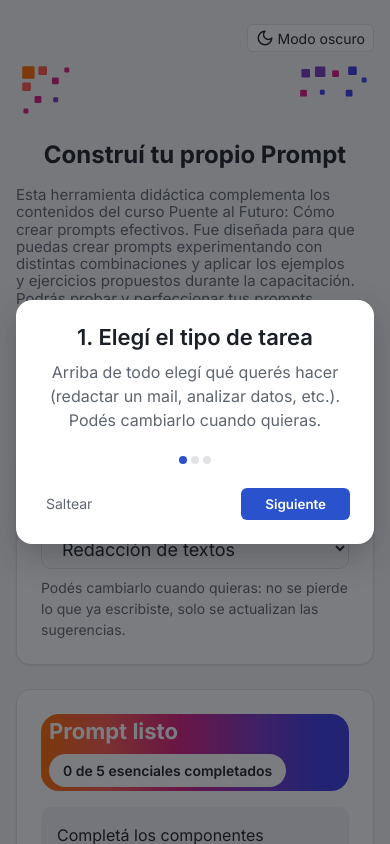
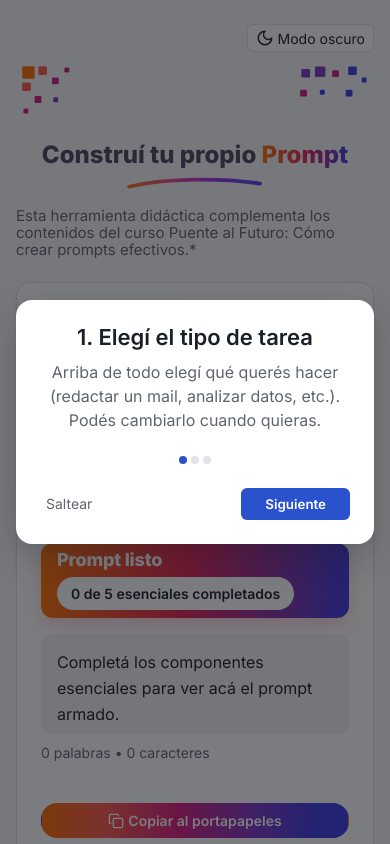
Before and after one commit to FranciscoBonfanti/Generador-de-prompts, a React (Vite) app: page / in a window 390 px wide. Shown: the top 844 px of the page. Built offline with nearby package versions, Linux system fonts and the light colour scheme.

Commit message:
listo2.0

```diff
--- a/src/App.css
+++ b/src/App.css
@@ -2,6 +2,40 @@
   max-width: 1800px;
   margin: 0 auto;
   padding: var(--space-md) clamp(1rem, 4vw, 4rem) var(--space-lg);
+}
+
+.app-footer__text-wrap {
+  flex: 1;
+  display: flex;
+  justify-content: center;
+  padding: 0 var(--space-md);
+  pointer-events: auto;
+}
+
+.app-footer__text {
+  margin: 0;
+  max-width: 800px;
+  font-size: 0.875rem;
+  line-height: 1.5;
+  color: var(--color-text-muted);
+  text-align: justify;
+  text-justify: inter-word;
+  hyphens: auto;
+}
+
+@media (max-width: 640px) {
+  .app-footer__text-wrap {
+    flex-basis: 100%;
+    order: 3;
+    padding: var(--space-sm) 0 0;
+  }
+
+  .app-footer__text {
+    max-width: 100%;
+    text-align: left;
+    text-justify: auto;
+    hyphens: none;
+  }
 }
 
 .app-toolbar {
--- a/src/App.jsx
+++ b/src/App.jsx
@@ -33,7 +33,18 @@ function AppShell() {
       </main>
 
       <footer className="app-footer">
-        <CornerDecoration />
+        <CornerDecoration>
+          <div className="app-footer__text-wrap">
+            <p className="app-footer__text">
+              Fue diseñada para que puedas crear prompts experimentando con distintas
+              combinaciones y aplicar los ejemplos y ejercicios propuestos durante la
+              capacitación. Podrás probar y perfeccionar tus prompts todas las veces que
+              necesites a los fines de ir aplicando los diferentes ejemplos. Experimentá con
+              distintas combinaciones, comprendé cómo influye cada componente del prompt y
+              descubrí cómo pequeños cambios pueden generar mejores resultados.
+            </p>
+          </div>
+        </CornerDecoration>
       </footer>
     </>
   )
--- a/src/components/EssentialsSection.jsx
+++ b/src/components/EssentialsSection.jsx
@@ -12,7 +12,7 @@ export function EssentialsSection() {
     <section className="essentials-section" aria-labelledby="essentials-section-title">
       <div className="gradient-bar">
         <h2 id="essentials-section-title" className="gradient-bar__title">
-          Componentes esenciales
+          Componentes más usados
         </h2>
         <span className="gradient-bar__badge">
           {completed} de {essentialComponentDefs.length} esenciales completados
--- a/src/components/IntroSection.css
+++ b/src/components/IntroSection.css
@@ -2,35 +2,71 @@
   margin-bottom: var(--space-lg);
 }
 
+.intro-section__hero {
+  flex: 1;
+  display: flex;
+  justify-content: center;
+  padding: 0 var(--space-md);
+  pointer-events: auto;
+}
+
+.intro-section__hero-inner {
+  display: flex;
+  flex-direction: column;
+  align-items: center;
+  width: fit-content;
+}
+
 .intro-section__title {
-  flex: 1;
   margin: 0;
-  padding: 0 var(--space-md);
   font-family: 'Inter', sans-serif;
-  font-weight: 700;
-  font-size: 2.375rem;
-  color: var(--color-text);
+  font-weight: 800;
+  font-size: 3rem;
+  color: #494963;
   text-align: center;
-  pointer-events: auto;
+}
+
+.gradient-text {
+  background: linear-gradient(90deg, #FF7402 , #E42153 , #3C3AE5);
+  -webkit-background-clip: text;
+  background-clip: text;
+  -webkit-text-fill-color: transparent;
+  color: transparent;
+}
+
+.intro-section__swoosh {
+  display: block;
+  width: 38%;
+  height: auto;
+  margin-top: var(--space-xs);
 }
 
 .intro-section__description {
   margin: var(--space-md) 0 0;
   max-width: 95%;
-  font-size: 1.1875rem;
+  font-size: 0.9rem;
   line-height: 1.15;
   color: var(--color-text-muted);
-  text-align: justify;
+  text-align: center;
   text-justify: inter-word;
   hyphens: auto;
+  align-items: center;
+  justify-content: center;
 }
 
 @media (max-width: 640px) {
-  .intro-section__title {
+  .intro-section__hero {
     flex-basis: 100%;
     order: 3;
     padding: var(--space-sm) 0 0;
+  }
+
+  .intro-section__title {
     font-size: 1.5rem;
+  }
+
+  .intro-section__swoosh {
+    width: 45%;
   }
 
   .intro-section__description {
--- a/src/components/IntroSection.jsx
+++ b/src/components/IntroSection.jsx
@@ -5,19 +5,39 @@ export function IntroSection() {
   return (
     <section className="intro-section" aria-labelledby="intro-section-title">
       <CornerDecoration>
-        <h1 id="intro-section-title" className="intro-section__title">
-          Construí tu propio Prompt
-        </h1>
+        <div className="intro-section__hero">
+          <div className="intro-section__hero-inner">
+            <h1 id="intro-section-title" className="intro-section__title">
+              Construí tu propio <span className="gradient-text">Prompt</span>
+            </h1>
+            <svg
+              className="intro-section__swoosh"
+              viewBox="0 0 216 26"
+              preserveAspectRatio="none"
+              aria-hidden="true"
+            >
+              <defs>
+                <linearGradient id="intro-swoosh-gradient" x1="0" y1="0" x2="1" y2="0">
+                  <stop offset="0%" stopColor="#F97316" />
+                  <stop offset="33%" stopColor="#EC4899" />
+                  <stop offset="66%" stopColor="#9333EA" />
+                  <stop offset="100%" stopColor="#4F46E5" />
+                </linearGradient>
+              </defs>
+              <path
+                d="M5,20 C62,6 152,6 210,15"
+                fill="none"
+                stroke="url(#intro-swoosh-gradient)"
+                strokeWidth="6"
+                strokeLinecap="round"
+              />
+            </svg>
+          </div>
+        </div>
       </CornerDecoration>
       <p className="intro-section__description">
         Esta herramienta didáctica complementa los contenidos del curso Puente al Futuro: Cómo
-        crear prompts efectivos. Fue diseñada para que puedas crear prompts experimentando con
-        distintas combinaciones y aplicar los ejemplos y ejercicios propuestos durante la
-        capacitación. Podrás probar y perfeccionar tus prompts todas las veces que necesites a
-        los fines de ir aplicando los diferentes ejemplos y ejercicios para una mejor
-        capacitación. Experimentá con distintas combinaciones, comprendé cómo influye cada
-        componente del prompt y descubrí cómo pequeños cambios pueden generar mejores
-        resultados.
+        crear prompts efectivos.*
       </p>
     </section>
   )
--- a/src/data/componentDefs.js
+++ b/src/data/componentDefs.js
@@ -57,14 +57,15 @@ export const componentDefs = [
     example: 'Ejemplo: "Como un mail corto, con saludo inicial y firma al final."',
   },
   {
-    id: 'tono',
+    id: 'restricciones',
     category: componentCategories.essential,
-    title: 'Tono',
-    icon: 'MessageCircleHeart',
-    promptLabel: 'Tono',
+    title: 'Restricciones',
+    icon: 'Ban',
+    promptLabel: 'Restricciones',
     definition:
-      'Con qué actitud tiene que "sonar" la respuesta: formal, informal, empático, técnico, etc.',
-    example: 'Ejemplo: "Tono cordial pero profesional, sin ser demasiado formal."',
+      'Qué NO tiene que hacer o incluir la IA: longitud máxima, temas a evitar, cosas prohibidas.',
+    example:
+      'Ejemplo: "No mencionar plazos de reembolso todavía, no superar las 100 palabras."',
   },
 
   // --- Complementarios ---
@@ -80,15 +81,14 @@ export const componentDefs = [
       'Ejemplo: "Así empezamos siempre los mails a clientes: \'Estimado/a [nombre], nos comunicamos para informarle...\'"',
   },
   {
-    id: 'restricciones',
+    id: 'tono',
     category: componentCategories.complement,
-    title: 'Restricciones',
-    icon: 'Ban',
-    promptLabel: 'Restricciones',
+    title: 'Tono',
+    icon: 'MessageCircleHeart',
+    promptLabel: 'Tono',
     definition:
-      'Qué NO tiene que hacer o incluir la IA: longitud máxima, temas a evitar, cosas prohibidas.',
-    example:
-      'Ejemplo: "No mencionar plazos de reembolso todavía, no superar las 100 palabras."',
+      'Con qué actitud tiene que "sonar" la respuesta: formal, informal, empático, técnico, etc.',
+    example: 'Ejemplo: "Tono cordial pero profesional, sin ser demasiado formal."',
   },
   {
     id: 'frases-obligatorias',
--- a/src/styles/global.css
+++ b/src/styles/global.css
@@ -79,17 +79,19 @@ select:focus-visible,
   gap: var(--space-sm);
   width: fit-content;
   max-width: 100%;
-  padding: var(--space-xs) var(--space-md);
-  border-radius: var(--radius-bar);
-  background: var(--gradient-brand);
+  padding: 10px 20px;
+  border-radius: 12px;
+  background: linear-gradient(96deg, #ff7402 0%, #e42153 47%, #3c3ae5 100%);
+  box-shadow: 0 6px 18px rgba(228, 33, 83, 0.22);
 }
 
 .gradient-bar__title {
   margin: 0;
   font-family: 'Inter', sans-serif;
-  font-weight: 700;
-  font-size: 1.875rem;
-  line-height: 1.25;
+  font-weight: 800;
+  font-size: 20px;
+  line-height: 1;
+  letter-spacing: -0.01em;
   color: #ffffff;
   white-space: nowrap;
 }
@@ -107,11 +109,11 @@ select:focus-visible,
 
 @media (max-width: 480px) {
   .gradient-bar {
-    padding: var(--space-xs) var(--space-sm);
+    padding: 8px 16px;
   }
 
   .gradient-bar__title {
-    font-size: 1.375rem;
+    font-size: 18px;
     white-space: normal;
   }
 }
```
Also changed, not shown: src/data/suggestions.js (+77 -5 lines).
